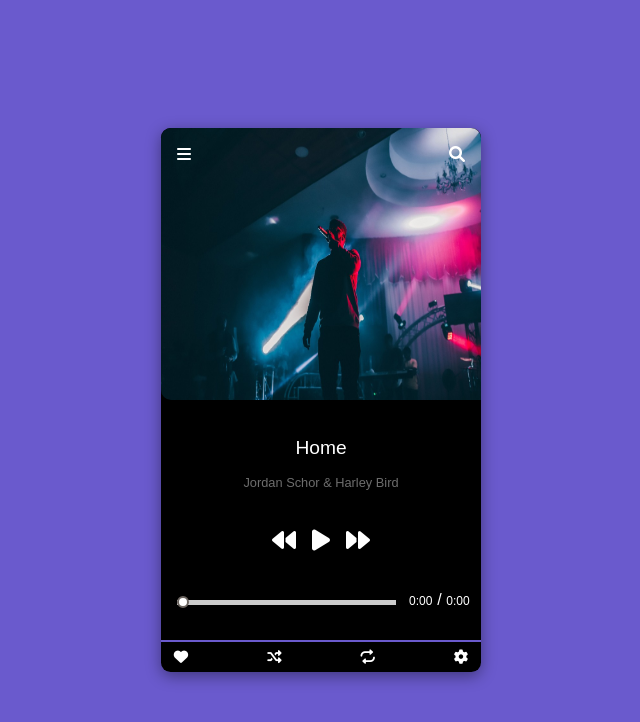
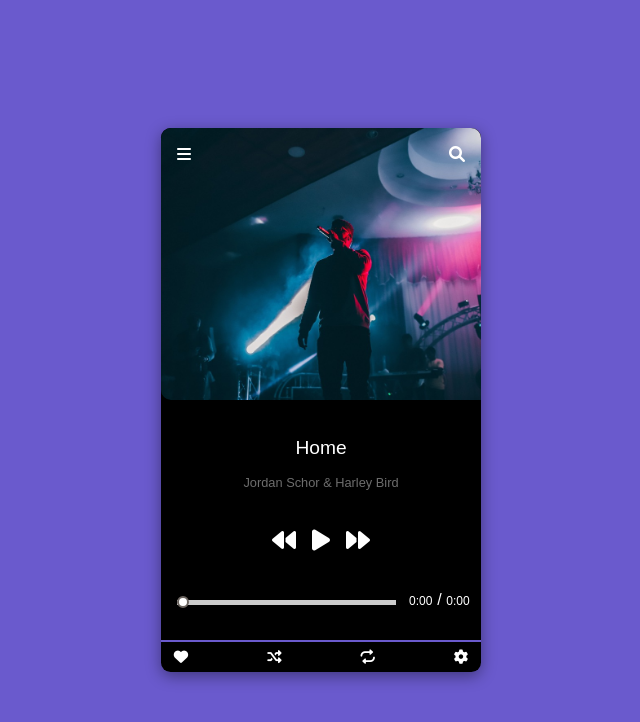
Before and after one commit to jili0/music-app, a website: page index.html in a window 1280 px wide. Shown: the whole page, without its empty margins (319-959 px from the left). Drawn offline with Linux system fonts and the light colour scheme.

Commit message:
fix album image display problem

```diff
--- a/style.css
+++ b/style.css
@@ -159,8 +159,8 @@
   left: 0;
   width: 100%;
   height: 50%;
-  background-size: cover;
-  background-position: center;
+  object-fit: cover;
+  object-position: center;
   border-radius: 10px 10px 0;
 }
 
```
